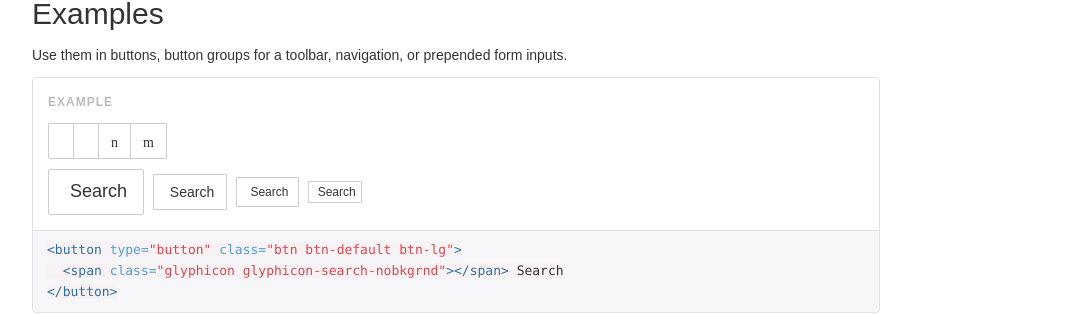
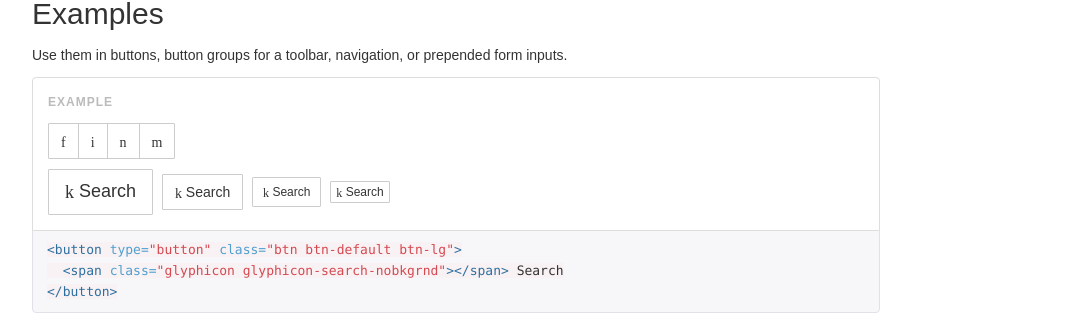
Before and after one commit to ncstate/ncstate-bootstrap, a Jekyll site: the page built from docs/components.html, in a window 1280 px wide. Shown: the part 1301-1615 px from the top of the page, without its empty margins (38-1115 px from the left). Built offline with Jekyll 4.4.1, drawn with Linux system fonts in a browser that asks for light colours; nearby versions of some CDN libraries; some web fonts are replaced; Markdown is read by kramdown in place of the engine named in the settings; comment, search, counter and statistics services are not loaded.

Commit message:
change classes to reflect new glyph names

```diff
--- a/docs/components.html
+++ b/docs/components.html
@@ -41,17 +41,17 @@ lead: "Over a dozen reusable components built to provide iconography, dropdowns,
   <div class="bs-example">
     <div class="btn-toolbar" role="toolbar">
       <div class="btn-group">
-        <button type="button" class="btn btn-default"><span class="glyphicon glyphicon-left-arrow-no-bkgrnd"></span></button>
-        <button type="button" class="btn btn-default"><span class="glyphicon glyphicon-right-arrow-no-bkgrnd"></span></button>
+        <button type="button" class="btn btn-default"><span class="glyphicon glyphicon-left-arrow"></span></button>
+        <button type="button" class="btn btn-default"><span class="glyphicon glyphicon-right-arrow"></span></button>
         <button type="button" class="btn btn-default"><span class="glyphicon glyphicon-check"></span></button>
         <button type="button" class="btn btn-default"><span class="glyphicon glyphicon-x"></span></button>
       </div>
     </div>
     <div class="btn-toolbar" role="toolbar">
-      <button type="button" class="btn btn-default btn-lg"><span class="glyphicon glyphicon-search-nobkgrnd"></span> Search</button>
-      <button type="button" class="btn btn-default"><span class="glyphicon glyphicon-search-nobkgrnd"></span> Search</button>
-      <button type="button" class="btn btn-default btn-sm"><span class="glyphicon glyphicon-search-nobkgrnd"></span> Search</button>
-      <button type="button" class="btn btn-default btn-xs"><span class="glyphicon glyphicon-search-nobkgrnd"></span> Search</button>
+      <button type="button" class="btn btn-default btn-lg"><span class="glyphicon glyphicon-search"></span> Search</button>
+      <button type="button" class="btn btn-default"><span class="glyphicon glyphicon-search"></span> Search</button>
+      <button type="button" class="btn btn-default btn-sm"><span class="glyphicon glyphicon-search"></span> Search</button>
+      <button type="button" class="btn btn-default btn-xs"><span class="glyphicon glyphicon-search"></span> Search</button>
     </div>
   </div>
 {% highlight html %}
```
